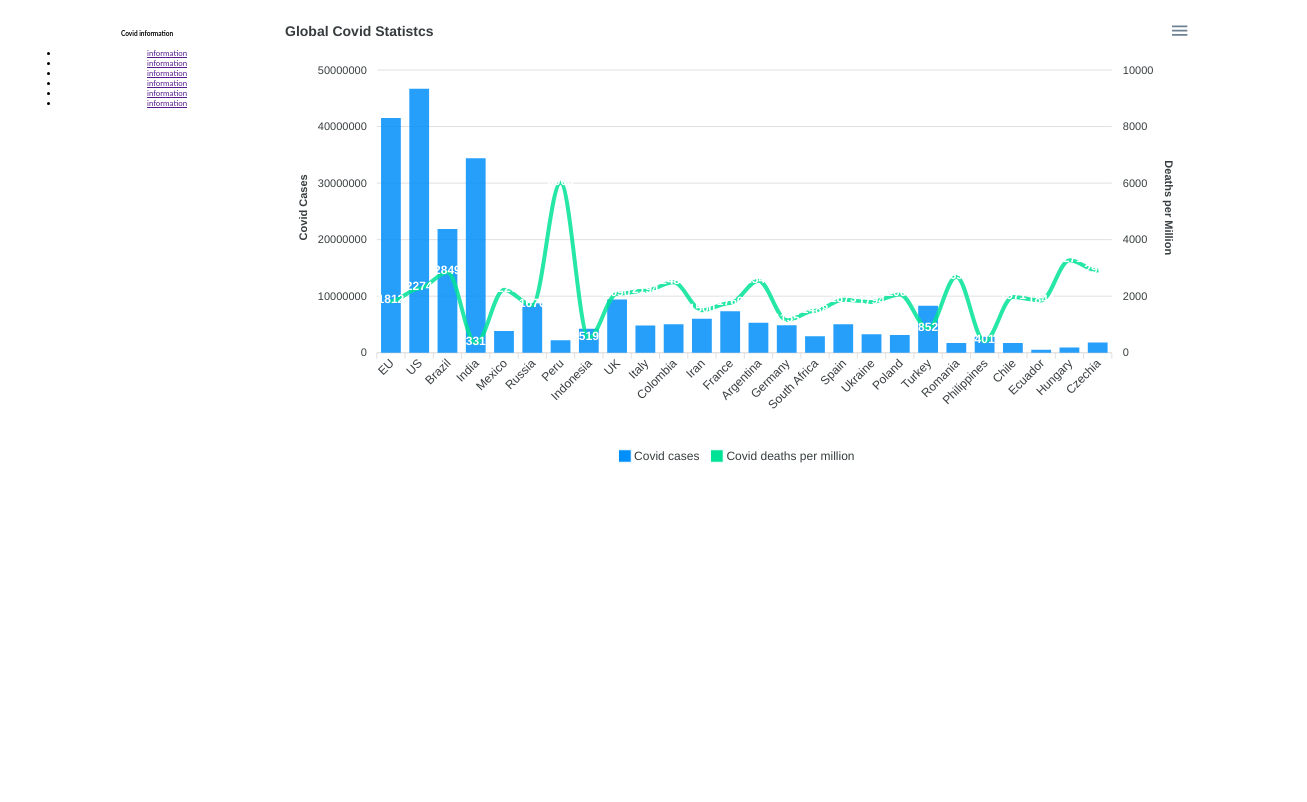
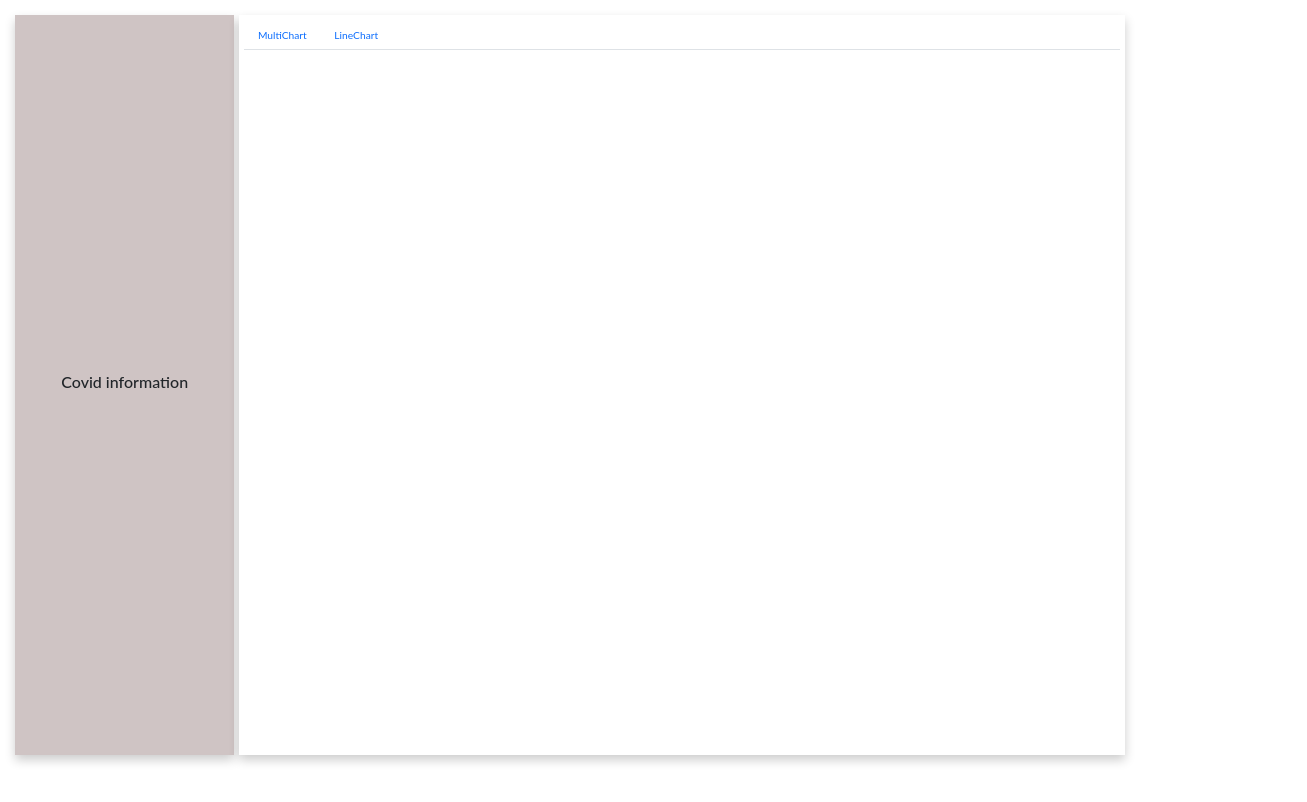
Before and after one commit to Joldon/covid-dashboard, a React (Create React App) app: page / in a window 1280 px wide. Shown: the top 802 px of the page, 1307 px wide, since content can reach past the window. Built offline with nearby package versions, Linux system fonts and the light colour scheme.

Commit message:
tabs and styling

```diff
--- a/src/App.css
+++ b/src/App.css
@@ -4,25 +4,56 @@ html, body {
   height: 100%;
   width: 100%;
   font-family: Lato, "Helvetica Neue", Arial, sans-serif;
-  font-size: .7rem;
+  font-size: .8rem;
 }
-
 
 
 
 .container {
   width: 100%;
-  height: 100%;
-  margin: 1rem;
+  height: 95vh;
+  margin: 0px;
   padding: 1em;
   text-align: center;
   display: grid;
   justify-content: space-between;
   grid-template-columns: 1fr 4fr;
   grid-template-rows: 1fr;
+  /* background:rgb(238, 233, 233) */
 }
 
+.sidebar {
+  /* flex-basis: 15%; */
+  height: 100%;
+  margin: 5px;
+  margin-right: 0;
+  /* align-self: 100%; */
+  background: rgb(207, 196, 196);
+  align-content: center;
+  box-shadow: 0 5px 10px rgb(0 0 0 / 0.2);
+}
 
+.dashboard {
+  /* flex-basis: 85%; */
+  height: 100%;
+  margin: 5px;
+
+  /* align-self: stretch; */
+  /* border: solid 1px; */
+  /* border-color: aqua;
+  display: flex;
+  justify-content: space-between; */
+  background: white;
+  box-shadow: 0 5px 10px rgb(0 0 0 / 0.2);
+}
+
+.tabs {
+  /* flex-basis: 50%; */
+  height: 80%;
+  margin: 5px;
+  align-self: stretch;
+  border: 1px;
+}
 
 
 
--- a/src/App.js
+++ b/src/App.js
@@ -1,5 +1,7 @@
+import 'bootstrap/dist/css/bootstrap.min.css';
+
+import ControlledTabs from './ControlledTabs';
 import SideBar from './components/SideBar'
-import MultiChart from './components/MultiChart'
 import './App.css';
 
 function App() {
@@ -9,7 +11,9 @@ function App() {
         <SideBar />
       </div>
       <div className='dashboard'>
-        <MultiChart />
+        <div className='tabs'>
+          <ControlledTabs />
+        </div>
       </div>
     </div>
   );
--- /dev/null
+++ b/src/ControlledTabs.js
@@ -0,0 +1,31 @@
+import React, { useState} from 'react';
+import Tabs from 'react-bootstrap/Tabs';
+import Tab from 'react-bootstrap/Tab'
+
+import MultiChart from './components/MultiChart';
+import LineChart from './components/LineChart';
+
+
+function ControlledTabs() {
+    const [key, setKey] = useState('home');
+
+    return (
+      <Tabs
+        id="controlled-tab-example"
+        activeKey={key}
+        onSelect={(k) => setKey(k)}
+        className="mb-3"
+      >
+        {/* <Tab eventKey="BarChart" title="BarChart">
+          <BarChart />
+        </Tab> */}
+        <Tab eventKey="MultiChart" title="MultiChart">
+          <MultiChart />
+        </Tab>
+        <Tab eventKey="LineChart" title="LineChart">
+          <LineChart />
+        </Tab>
+      </Tabs>
+    );
+  }
+export default ControlledTabs
--- /dev/null
+++ b/src/components/LineChart.js
@@ -0,0 +1,136 @@
+import React from 'react'
+import ReactApexChart from 'react-apexcharts'
+
+const LineChart = () => {
+    const series = [{
+        name: 'Covid deaths per million',
+        type: 'line',
+        data: [1812,2274,2849,331,2227,1676,6009,519,2090,2194,2489,1500,1760,2547,1155,1488,1873,1794,2063,852,2691,401,1971,1844,3271,2906]
+      },
+            // name: 'Covid cases',
+            // type: 'column',
+            // data: [41523320,46693111,21897025,34388579,3831259,8727817,2207890,4248843,9412185,4818705,5019158,6004460,7334332,5299418,4857463,2924317,5032056,3253327,3125179,8290135,1718726,2806694,1713188,519560,914586,1828440]
+          ]
+      const options = {
+        chart: {
+          height: 350,
+          type: 'line',
+          id: 'areachart-2'
+        },
+        annotations: {
+          yaxis: [{
+            y: 2200,
+            borderColor: '#00E396',
+            label: {
+              borderColor: '#00E396',
+              style: {
+                color: '#fff',
+                background: '#00E396',
+              },
+              text: 'Support',
+            }
+          }, {
+            y: 600,
+            y2: 1100,
+            borderColor: '#000',
+            fillColor: '#FEB019',
+            opacity: 0.2,
+            label: {
+              borderColor: '#333',
+              style: {
+                fontSize: '10px',
+                color: '#333',
+                background: '#FEB019',
+              },
+              text: 'Y-axis range',
+            }
+          }],
+          xaxis: [{
+            x: new Date('23 Aug 2021').getTime(),
+            strokeDashArray: 0,
+            borderColor: '#775DD0',
+            label: {
+              borderColor: '#775DD0',
+              style: {
+                color: '#fff',
+                background: '#775DD0',
+              },
+              text: 'Anno Test',
+            }
+          }, {
+            x: new Date('26 Oct 2021').getTime(),
+            x2: new Date('28 Oct 2021').getTime(),
+            fillColor: '#B3F7CA',
+            opacity: 0.4,
+            label: {
+              borderColor: '#B3F7CA',
+              style: {
+                fontSize: '10px',
+                color: '#fff',
+                background: '#00E396',
+              },
+              offsetY: -10,
+              text: 'X-axis range',
+            }
+          }],
+          points: [{
+            x: new Date('01 Dec 2021').getTime(),
+            y: 607.55,
+            marker: {
+              size: 8,
+              fillColor: '#fff',
+              strokeColor: 'red',
+              radius: 2,
+              cssClass: 'apexcharts-custom-class'
+            },
+            label: {
+              borderColor: '#FF4560',
+              offsetY: 0,
+              style: {
+                color: '#fff',
+                background: '#FF4560',
+              },
+
+              text: 'Point Annotation',
+            }
+          }, {
+            x: new Date('08 Sep 2021').getTime(),
+            y: 940.85,
+            marker: {
+              size: 0
+            },
+            image: {
+              path: '../../assets/images/ico-instagram.png'
+            }
+          }]
+        },
+        dataLabels: {
+          enabled: true
+        },
+        stroke: {
+          curve: 'straight'
+        },
+        grid: {
+          padding: {
+            right: 30,
+            left: 20
+          }
+        },
+        title: {
+          text: 'Line with Annotations',
+          align: 'left'
+        },
+        // labels: ["Jan", "Feb", "Mar", "Apr", "May", "Jun", "Jul", "Aug", "Sep", "Oct", "Nov", "Dec"],
+        xaxis: {
+        //   type: 'datetime',
+          categories: ["Jan", "Feb", "Mar", "Apr", "May", "Jun", "Jul", "Aug", "Sep", "Oct", "Nov", "Dec"]
+        },
+      }
+    return (
+        <div>
+            <ReactApexChart options={options} series={series} type="line" height={350} />
+        </div>
+    )
+}
+
+export default LineChart
--- a/src/components/SideBar.js
+++ b/src/components/SideBar.js
@@ -4,14 +4,14 @@ const SideBar = () => {
     return (
         <div>
           <h5>Covid information</h5>
-          <ul>
+          {/* <ul>
               <li><a href="">information</a></li>
               <li><a href="">information</a></li>
               <li><a href="">information</a></li>
               <li><a href="">information</a></li>
               <li><a href="">information</a></li>
               <li><a href="">information</a></li>
-          </ul>
+          </ul> */}
         </div>
     )
 }
```
